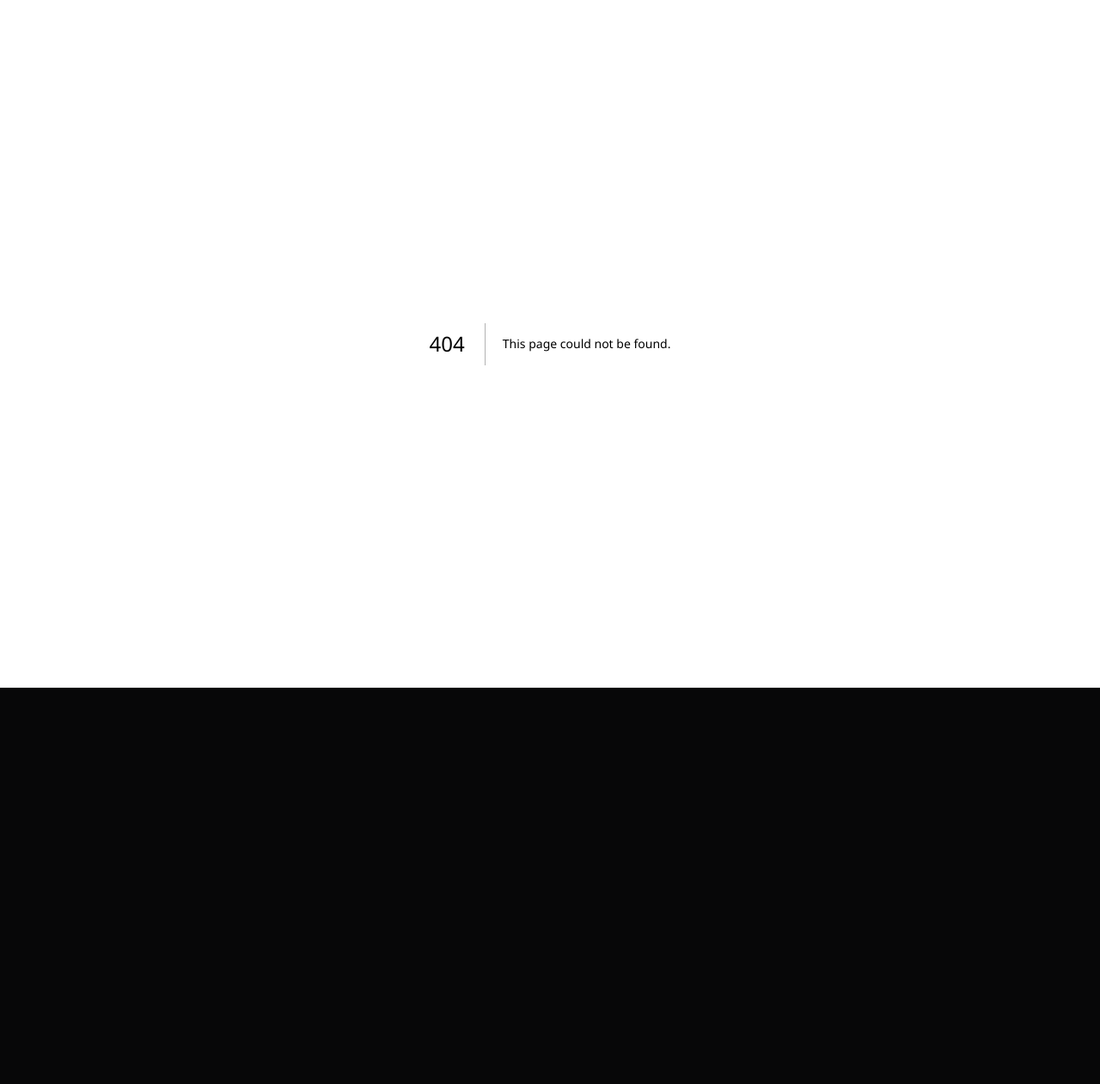
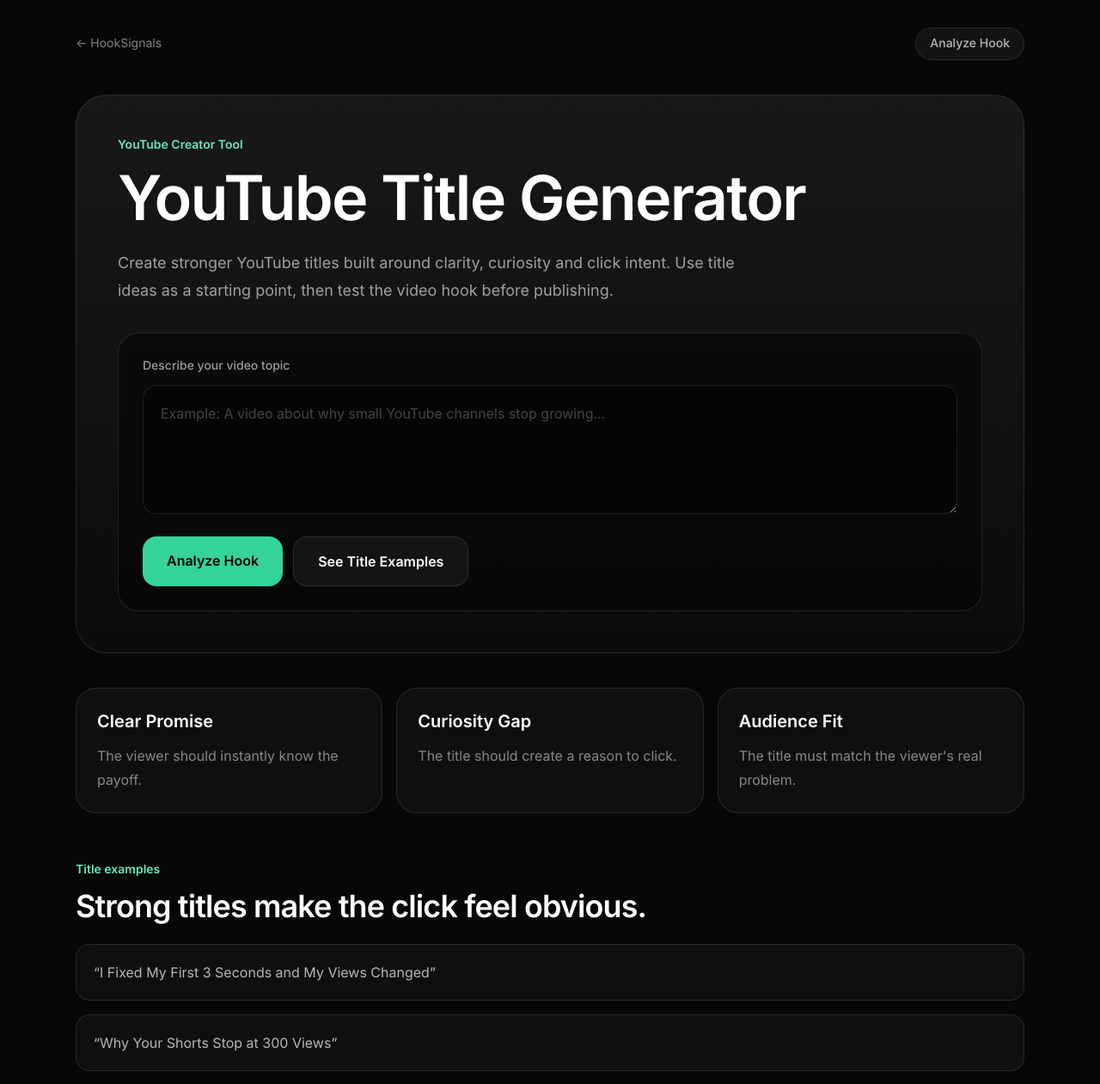
Before and after one commit to ValeBid/-hooksignals-site, a Next.js app: page /youtube-title-generator in a window 1280 px wide. Before the commit this address had no page. Shown: the top 1261 px of the page at 86% size. Before the commit the page ends 800 px from the top, so only its background shows below. Built offline with nearby package versions, Linux system fonts and the light colour scheme.

Commit message:
Create page.tsx

```diff
--- /dev/null
+++ b/app/youtube-title-generator/page.tsx
@@ -0,0 +1,132 @@
+export const metadata = {
+  title: "YouTube Title Generator | Create Better Video Titles | HookSignals",
+  description:
+    "Generate stronger YouTube titles for Shorts, long-form videos and creator content with HookSignals.",
+};
+
+const titleExamples = [
+  "I Fixed My First 3 Seconds and My Views Changed",
+  "Why Your Shorts Stop at 300 Views",
+  "The Hook Formula Small Creators Ignore",
+  "I Tested 20 YouTube Titles. This One Won.",
+  "Stop Posting Until You Fix This Title Mistake",
+];
+
+export default function YouTubeTitleGeneratorPage() {
+  return (
+    <main className="min-h-screen bg-[#070708] text-white">
+      <section className="mx-auto max-w-6xl px-6 py-8">
+        <nav className="mb-10 flex items-center justify-between">
+          <a href="/" className="text-sm text-white/50">
+            ← HookSignals
+          </a>
+
+          <a
+            href="/hook-analyzer"
+            className="rounded-full border border-white/10 bg-white/5 px-4 py-2 text-sm font-medium text-white/70"
+          >
+            Analyze Hook
+          </a>
+        </nav>
+
+        <section className="rounded-[36px] border border-white/10 bg-gradient-to-b from-white/[0.07] to-white/[0.025] p-7 md:p-12">
+          <p className="mb-4 text-sm font-semibold text-emerald-300">
+            YouTube Creator Tool
+          </p>
+
+          <h1 className="max-w-4xl text-5xl font-semibold tracking-tight md:text-7xl">
+            YouTube Title Generator
+          </h1>
+
+          <p className="mt-6 max-w-3xl text-lg leading-8 text-white/60">
+            Create stronger YouTube titles built around clarity, curiosity and
+            click intent. Use title ideas as a starting point, then test the
+            video hook before publishing.
+          </p>
+
+          <div className="mt-8 rounded-3xl border border-white/10 bg-black/40 p-5 md:p-7">
+            <label className="mb-3 block text-sm font-medium text-white/60">
+              Describe your video topic
+            </label>
+
+            <textarea
+              placeholder="Example: A video about why small YouTube channels stop growing..."
+              className="min-h-[150px] w-full rounded-2xl border border-white/10 bg-[#050505] p-5 text-base text-white outline-none placeholder:text-white/25"
+            />
+
+            <div className="mt-5 flex flex-col gap-3 sm:flex-row">
+              <a
+                href="/hook-analyzer"
+                className="rounded-2xl bg-emerald-400 px-7 py-4 text-center font-semibold text-black"
+              >
+                Analyze Hook
+              </a>
+
+              <a
+                href="#examples"
+                className="rounded-2xl border border-white/10 bg-white/5 px-7 py-4 text-center font-semibold text-white"
+              >
+                See Title Examples
+              </a>
+            </div>
+          </div>
+        </section>
+
+        <section className="mt-10 grid gap-4 md:grid-cols-3">
+          {[
+            ["Clear Promise", "The viewer should instantly know the payoff."],
+            ["Curiosity Gap", "The title should create a reason to click."],
+            ["Audience Fit", "The title must match the viewer's real problem."],
+          ].map(([title, desc]) => (
+            <div
+              key={title}
+              className="rounded-3xl border border-white/10 bg-white/[0.035] p-6"
+            >
+              <h2 className="text-xl font-semibold">{title}</h2>
+              <p className="mt-3 leading-7 text-white/50">{desc}</p>
+            </div>
+          ))}
+        </section>
+
+        <section id="examples" className="mt-14">
+          <p className="mb-3 text-sm font-semibold text-emerald-300">
+            Title examples
+          </p>
+
+          <h2 className="text-3xl font-semibold tracking-tight md:text-4xl">
+            Strong titles make the click feel obvious.
+          </h2>
+
+          <div className="mt-6 grid gap-4">
+            {titleExamples.map((title) => (
+              <div
+                key={title}
+                className="rounded-2xl border border-white/10 bg-white/[0.035] p-5 text-white/70"
+              >
+                “{title}”
+              </div>
+            ))}
+          </div>
+        </section>
+
+        <section className="mt-14 rounded-[32px] border border-emerald-300/20 bg-emerald-300/[0.06] p-7 md:p-10">
+          <h2 className="text-3xl font-semibold">
+            Pair every title with a stronger hook.
+          </h2>
+
+          <p className="mt-4 max-w-3xl leading-8 text-white/60">
+            A title gets the click. A hook keeps the viewer. Use HookSignals to
+            test both sides of the creator workflow before your video goes live.
+          </p>
+
+          <a
+            href="/hook-analyzer"
+            className="mt-7 inline-block rounded-2xl bg-emerald-400 px-7 py-4 font-semibold text-black"
+          >
+            Open Hook Analyzer
+          </a>
+        </section>
+      </section>
+    </main>
+  );
+}
```
